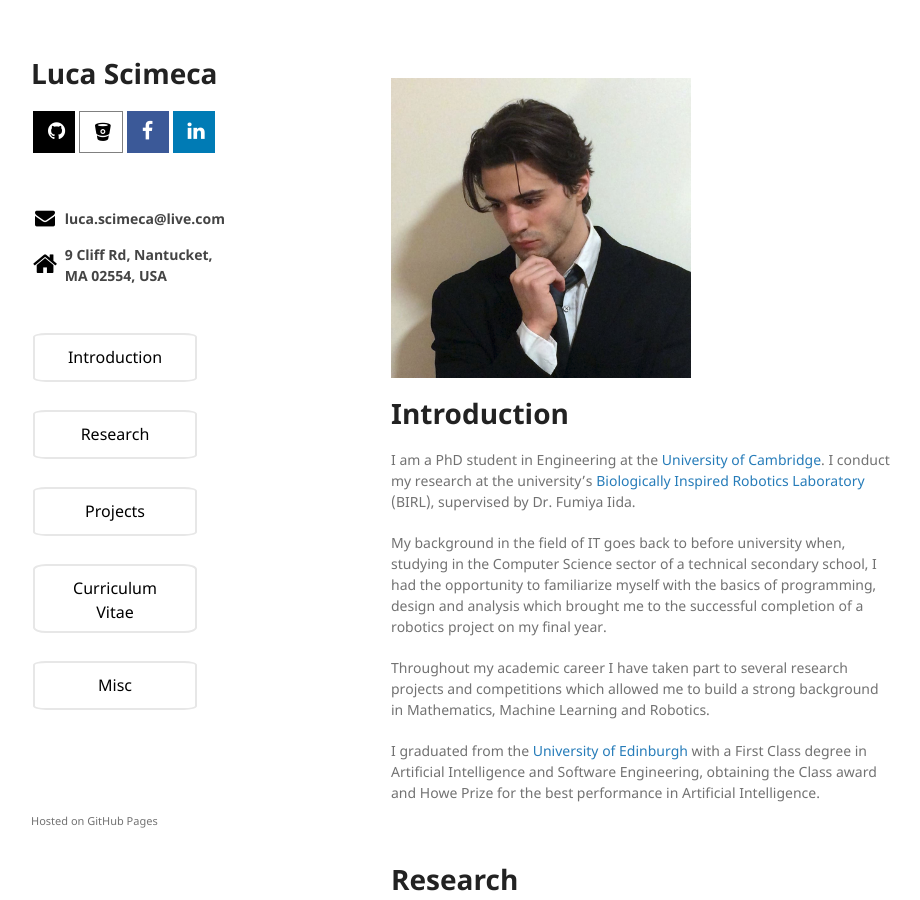
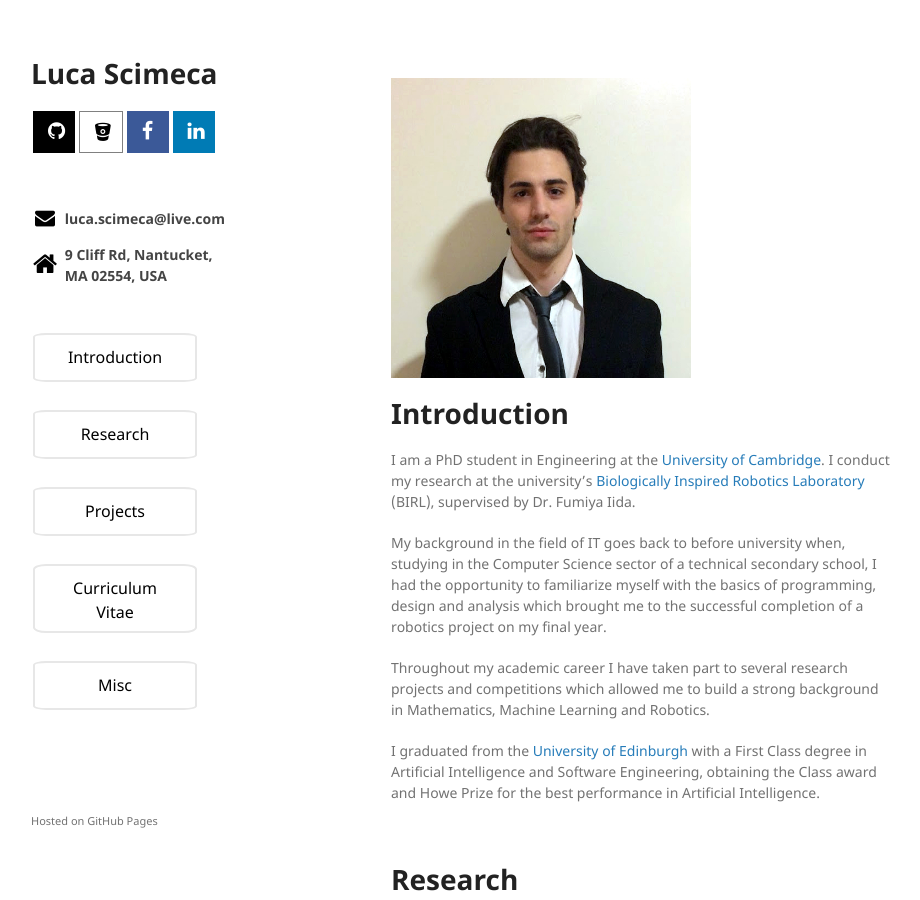
Before and after one commit to lucascimeca/lucascimeca.github.io, a Jekyll site: the page built from index.md, in a window 1280 px wide and 900 px high. Shown: the whole window, without its empty margins (179-1099 px from the left). Built offline with Jekyll 4.4.1, drawn with Linux system fonts in a browser that asks for light colours; nearby versions of some CDN libraries; the repository's description, which GitHub fills in, is left out.

Commit message:
Update index.md

```diff
--- a/index.md
+++ b/index.md
@@ -5,7 +5,7 @@ layout: default
 <link rel="stylesheet" href="{{ '/assets/css/style.css?v=' | append: site.github.build_revision | relative_url }}">
 
 <p id="-intro_img" style="padding-top: 20px">
-  <img src="/docs/luca_scimeca.png" align="center" height="300" width="300">
+  <img src="/docs/luca_scimeca.jpg" align="center" height="300" width="300">
 </p>
 
 # [](#Intro) Introduction
```
